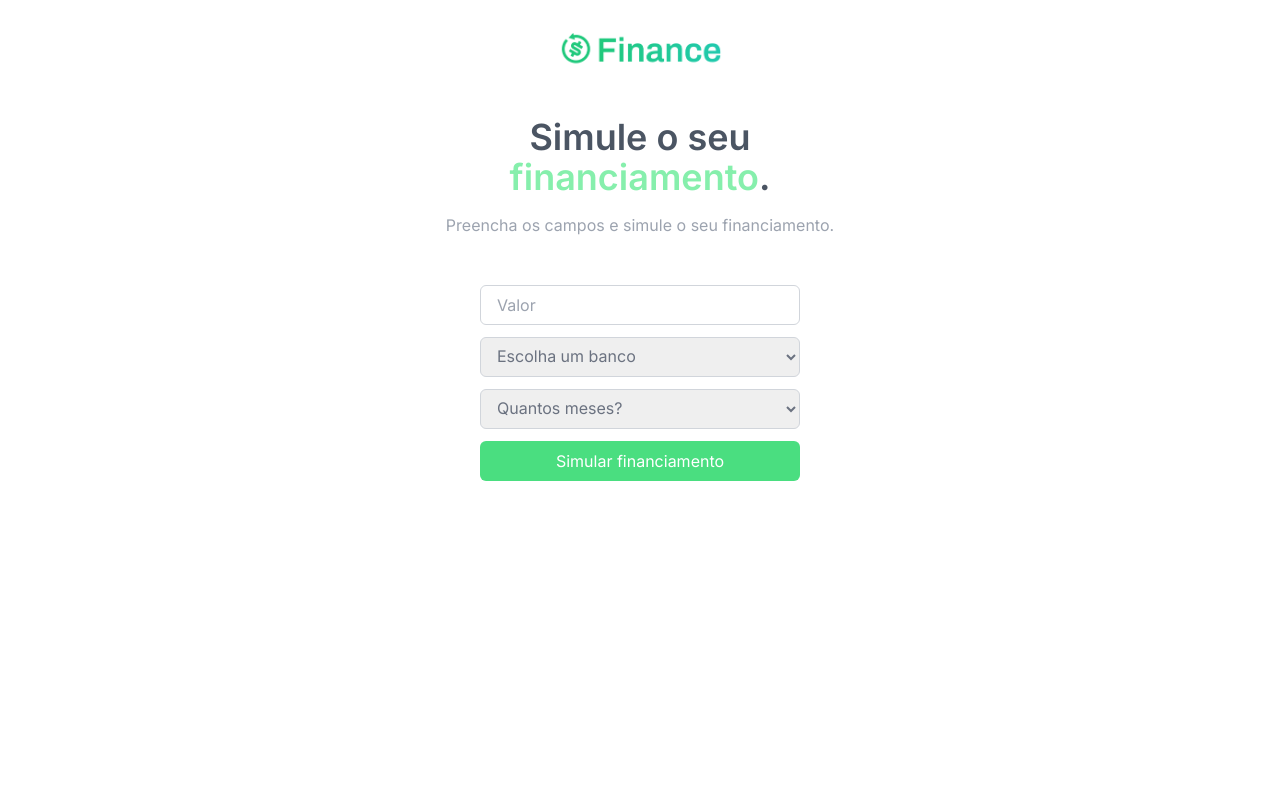
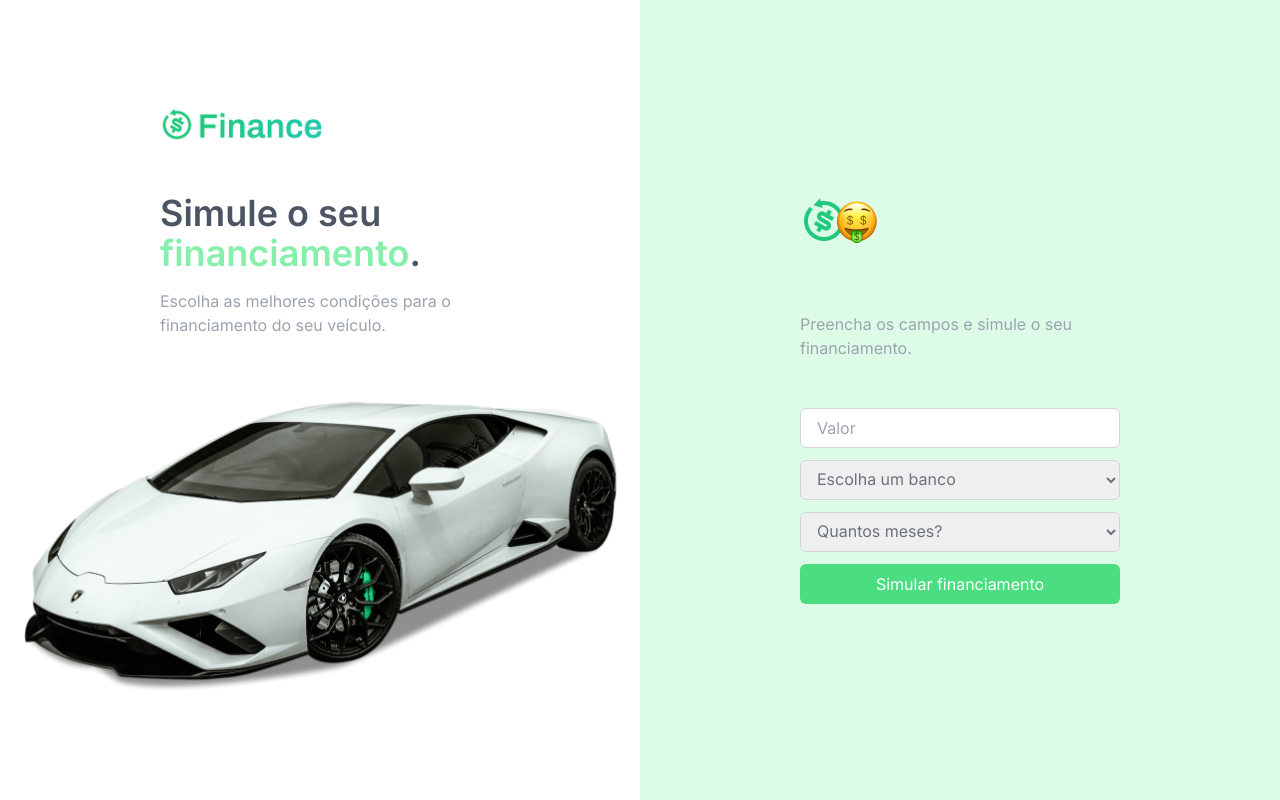
Before and after one commit to KhalelAlbuquerque/simuCredWeb2, a Next.js app in the folder front/: page / in a window 1280 px wide. Built offline with nearby package versions, Linux system fonts and the light colour scheme.

Commit message:
feat: resp desktop

```diff
--- a/front/src/app/page.js
+++ b/front/src/app/page.js
@@ -2,6 +2,8 @@
 import Image from 'next/image'
 import finance from './finance.png'
 import { useState } from 'react'
+import carro from './carro.png'
+import iconefinance from './iconefinance.png'
 
 export default function Home() {
 
@@ -12,18 +14,26 @@ export default function Home() {
 
   function handleSubmit(e) {
     e.preventDefault()
-    if (!bank || !months || !value) {
-      return alert("Preencha todos os campos")
+    const valor = Number(value)
+
+    if (valor <= 0) {
+      return alert("Valor inválido")
     }
+
+    if (!bank || !months) {
+      return alert("Preencha todos os campos ")
+    }
+
     setMonths('')
     setValue('')
     setBank('')
   }
 
   return (
-    <div>
-      <header className='flex flex-col items-center justify-center mt-8'>
-        <div>
+    <div className='flex justify-around w-full h-screen items-center max-[1220px]:bg-green-100'>
+      <div className='w-1/2 max-[1220px]:hidden'>
+        <header className='flex flex-col justify-center items-center'>
+          <div className='text-start w-80'>
             <Image
               src={finance}
               alt='Logo finance'
@@ -32,13 +42,52 @@ export default function Home() {
             />
           </div>
           <div className='flex flex-col justify-center items-center mt-12'>
-          <h1 className='text-gray-600 text-4xl font-semibold'>
+            <h1 className='text-start w-80 text-gray-600 text-4xl font-semibold'>
               Simule o seu
             </h1>
-          <h1 className='text-4xl font-semibold text-green-300'>
+            <h1 className='text-start w-80 text-4xl font-semibold text-green-300'>
               financiamento<span className='text-gray-600'>.</span>
             </h1>
-          <p className='text-center w-54 text-gray-400 mt-4'>
+            <p className='text-start text-gray-400 mt-4 w-80'>
+              Escolha as melhores condições para o financiamento do seu veículo.
+            </p>
+          </div>
+          <div className='mt-16'>
+            <Image
+            src={carro}
+            width={594}
+            height={285}
+            alt='Carro'
+            />
+          </div>
+        </header>
+      </div>
+      <div className='w-1/2 bg-green-100 h-screen flex flex-col justify-center items-center'>
+        <header className='flex flex-col items-center justify-center min-[1220px]:items-start min-[1220px]:w-80'>
+          <div>
+            <Image
+            src={finance}
+            alt='Logo finance'
+            width={163}
+            height={37}
+            className='max-[1220px]:flex hidden'
+            />
+            <Image
+            src={iconefinance}
+            alt='Logo finance'
+            width={79}
+            height={51}
+            className='max-[1220px]:hidden flex'
+            />
+          </div>
+          <div className='flex flex-col justify-center items-center mt-12'>
+            <h1 className='text-gray-600 text-4xl font-semibold max-[1220px]:flex hidden'>
+              Simule o seu
+            </h1>
+            <h1 className='text-4xl font-semibold text-green-300 max-[1220px]:flex hidden'>
+              financiamento<span className='text- text-gray-600'>.</span>
+            </h1>
+            <p className='w-80 max-[1220px]:text-center max-[1220px]:w-54 text-gray-400 mt-4'>
               Preencha os campos e simule o seu financiamento.
             </p>
           </div>
@@ -49,7 +98,7 @@ export default function Home() {
             type='number'
             placeholder='Valor'
             value={value}
-          onChange={({ target }) => setValue(Number(target.value))}
+            onChange={({ target }) => setValue((target.value))}
             className='border border-gray-300 w-80 h-10 mt-12 px-4 rounded-md'
             />
             <select value={bank} onChange={({ target }) => setBank(target.value)} className='w-80 py-2 px-3 border border-gray-300 rounded-md text-gray-500'>
@@ -84,5 +133,6 @@ export default function Home() {
           </form>
         </main>
       </div>
+    </div>
   )
 }
```
Also changed, not shown: front/src/app/carro.png (added), front/src/app/iconefinance.png (added). Lines whose indentation alone changed are shown as unchanged.
